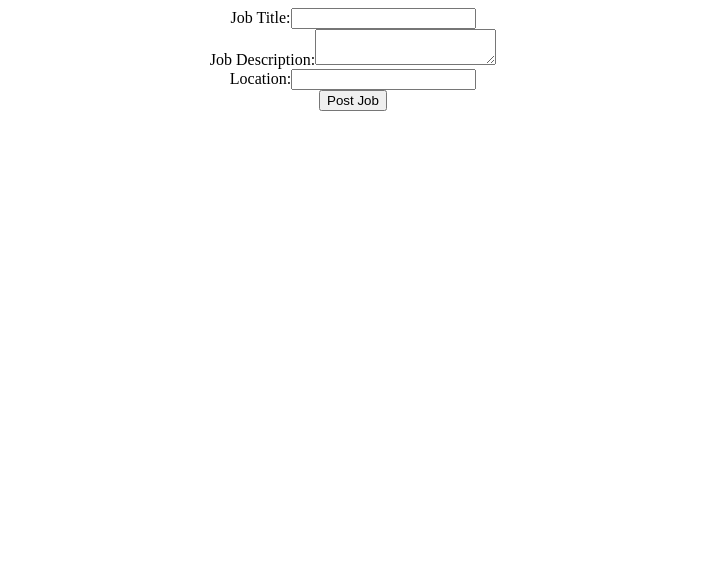
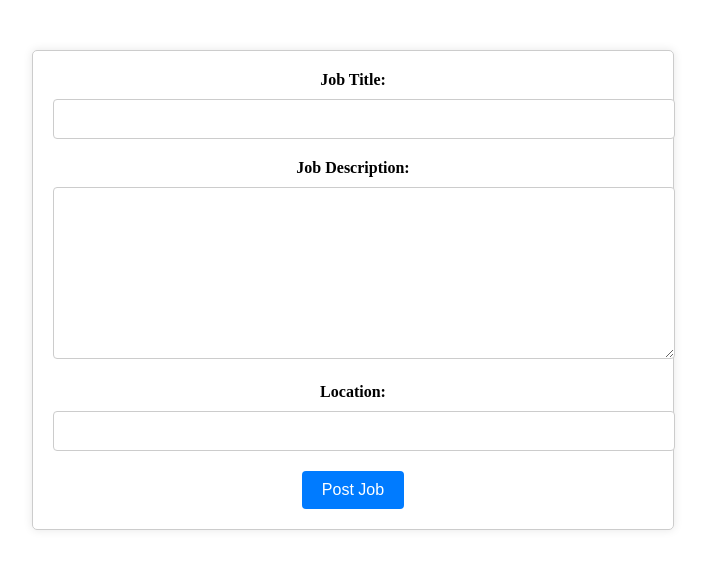
Before and after one commit to jonnydc4/PersonalSponsorshipApp, a React (Create React App) app in the folder client/: page /post-job in a window 1280 px wide. Shown: the top 568 px of the page, without its empty margins (287-993 px from the left). Built offline with nearby package versions, Linux system fonts and the light colour scheme.

Commit message:
Added styling
Added css file for some styling to make it more presentable.

```diff
--- /dev/null
+++ b/client/src/components/JobPostingForm.css
@@ -0,0 +1,49 @@
+/* JobPostingForm.css */
+
+form {
+    max-width: 600px;
+    margin: 50px auto;
+    padding: 20px;
+    border: 1px solid #ccc;
+    border-radius: 5px;
+    box-shadow: 0 0 10px rgba(0, 0, 0, 0.1);
+}
+
+div {
+    margin-bottom: 20px;
+}
+
+label {
+    display: block;
+    margin-bottom: 10px;
+    font-weight: bold;
+}
+
+input[type="text"],
+textarea {
+    width: 100%;
+    padding: 10px;
+    border: 1px solid #ccc;
+    border-radius: 4px;
+    font-size: 16px;
+}
+
+textarea {
+    height: 150px;
+    resize: vertical;
+}
+
+button {
+    padding: 10px 20px;
+    background-color: #007BFF;
+    color: #fff;
+    border: none;
+    border-radius: 4px;
+    cursor: pointer;
+    font-size: 16px;
+    transition: background-color 0.3s;
+}
+
+button:hover {
+    background-color: #0056b3;
+}
--- a/client/src/components/JobPostingForm.js
+++ b/client/src/components/JobPostingForm.js
@@ -1,6 +1,7 @@
 // client/src/components/JobPostingForm.js
 import React, { useState } from 'react';
 import { useNavigate } from 'react-router-dom';
+import './JobPostingForm.css';
 
 const JobPostingForm = () => {
     // Define state hooks for each form input
```
